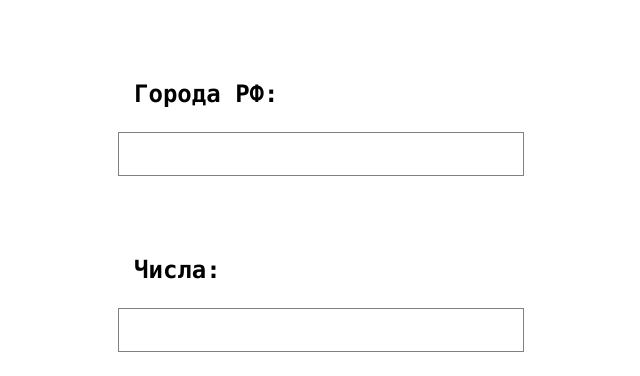
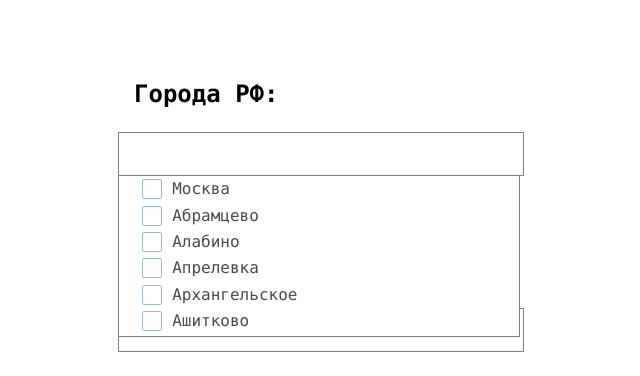
Before and after one commit to IliaOv/Narfex, a React (Create React App) app: page / in a window 1280 px wide. Shown: the top 376 px of the page, without its empty margins (42-682 px from the left). Built offline with nearby package versions, Linux system fonts and the light colour scheme.

Commit message:
start work on focus

```diff
--- a/src/App.js
+++ b/src/App.js
@@ -13,8 +13,11 @@
     this.selectTempOnClick = this.selectTempOnClick.bind(this);
     this.escFunction = this.escFunction.bind(this);
 
+    this.textInput = React.createRef();
+    this.focusTextInput = this.focusTextInput.bind(this);
+
     this.state = {
-      shouldShowCity: false,
+      shouldShowCity: true,
       shouldShowTemp: false,
       citiesId: [],
       cities: [],
@@ -74,11 +77,15 @@
     }
   }
 
-  componentDidMount() {
+  componentDidMount(e) {
     document.addEventListener("keydown", this.escFunction);
   }
   componentWillUnmount() {
     document.removeEventListener("keydown", this.escFunction);
+  }
+
+  focusTextInput() {
+    this.textInput.current.focus();
   }
 
   render() {
@@ -89,9 +96,14 @@
           header={"Города РФ:"}
           change={this.selectCityOnClick}
           values={this.state.cities}
+          onClick={this.focusTextInput}
         />
         {this.state.shouldShowCity && (
-          <Item select={this.selectCityOnClick} name={"title"} />
+          <Item
+            select={this.selectCityOnClick}
+            name={"title"}
+            act={this.textInput}
+          />
         )}
 
         <Input
@@ -107,4 +119,5 @@
     );
   }
 }
+
 export { App };
--- a/src/components/Item/Item.js
+++ b/src/components/Item/Item.js
@@ -7,10 +7,12 @@
     return (
       <div className="list">
         {rus.map((item, index) => (
-          <label
+          <div
             key={Math.random()}
             className="list__container"
             htmlFor={index}
+            tabIndex={0}
+            ref={this.props.act}
           >
             <input
               key={Math.random()}
@@ -21,7 +23,7 @@
             />
             <span className="list__checkmark"></span>
             {item[this.props.name]}
-          </label>
+          </div>
         ))}
       </div>
     );
```
